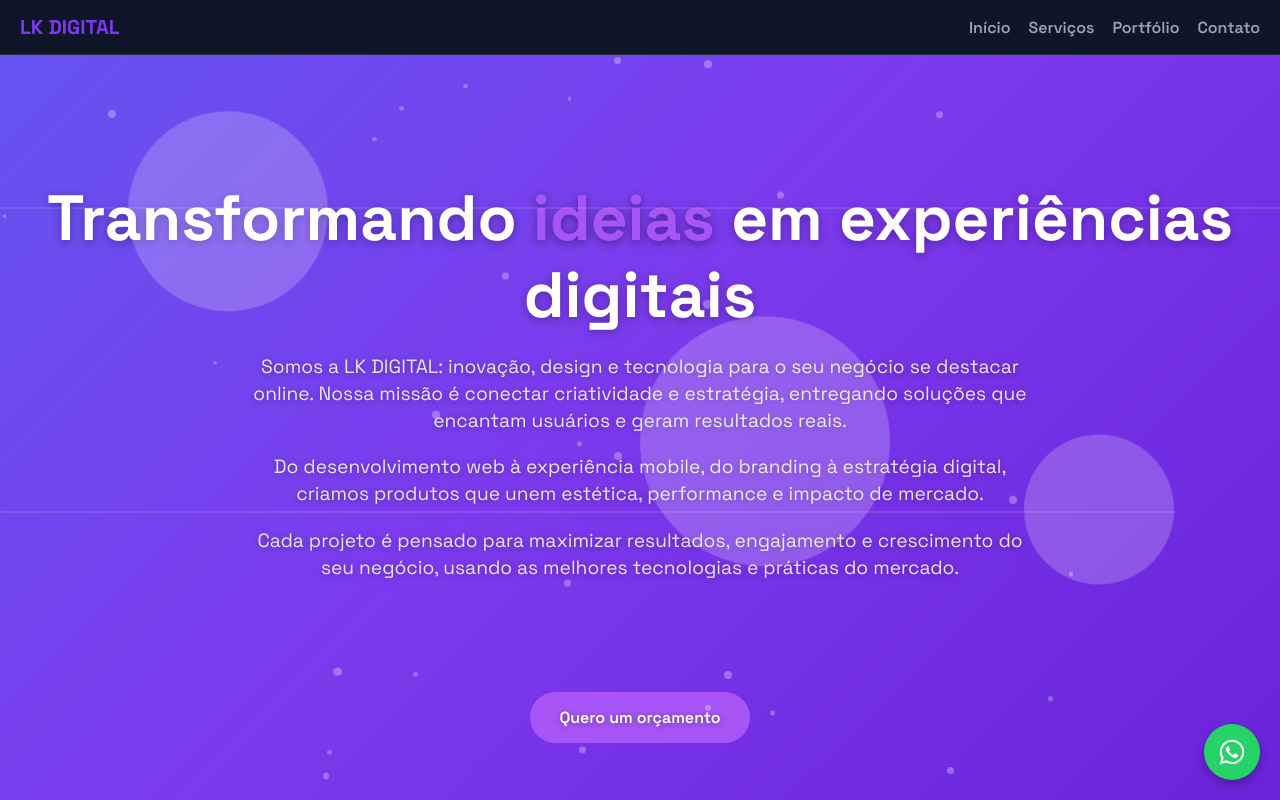
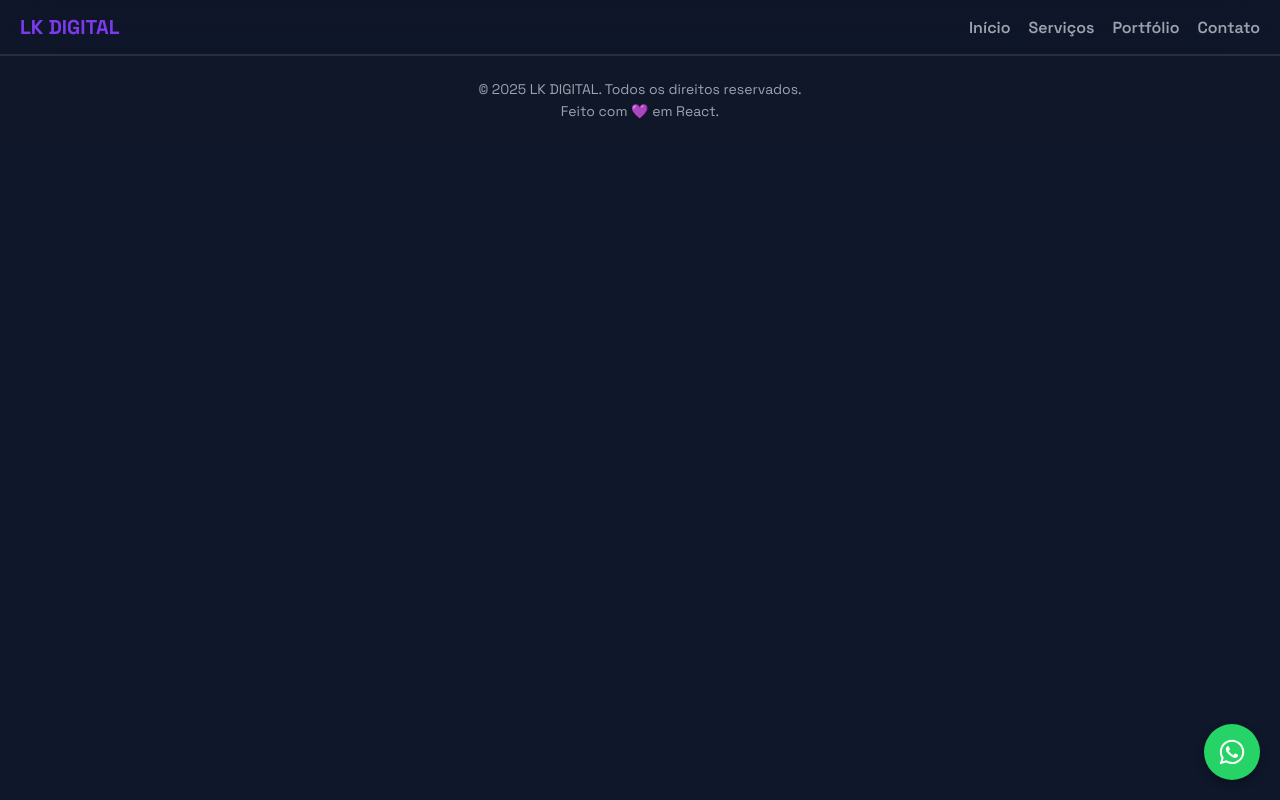
Before and after one commit to vLecaBR/CliqZ, a React (Vite) app: page / in a window 1280 px wide. Shown: the top 800 px of the page. Built offline with nearby package versions, Linux system fonts and the light colour scheme.

Commit message:
adicionando routes

```diff
--- a/src/App.jsx
+++ b/src/App.jsx
@@ -12,7 +12,7 @@ export default function App() {
     <>
       <Header />
       <Routes>
-        <Route path="/" element={<Home />} />
+        <Route path="/home" element={<Home />} />
         <Route path="/servicos" element={<Services />} />
         <Route path="/portfolio" element={<Portfolio />} />
         <Route path="/contato" element={<Contact />} />
```
Also changed, not shown: src/routes/index.jsx (added, +16 -0 lines), 1 other file (tests, documents, lock files or other folders).
